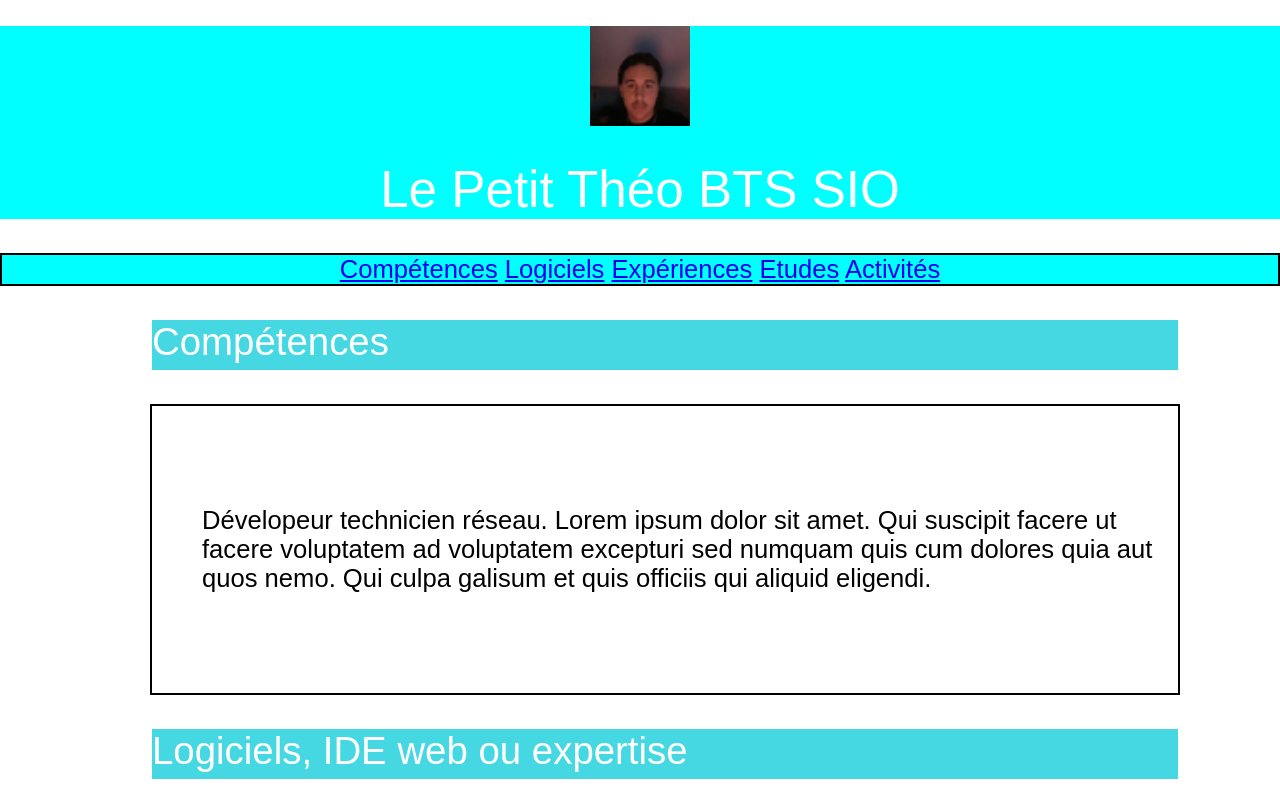
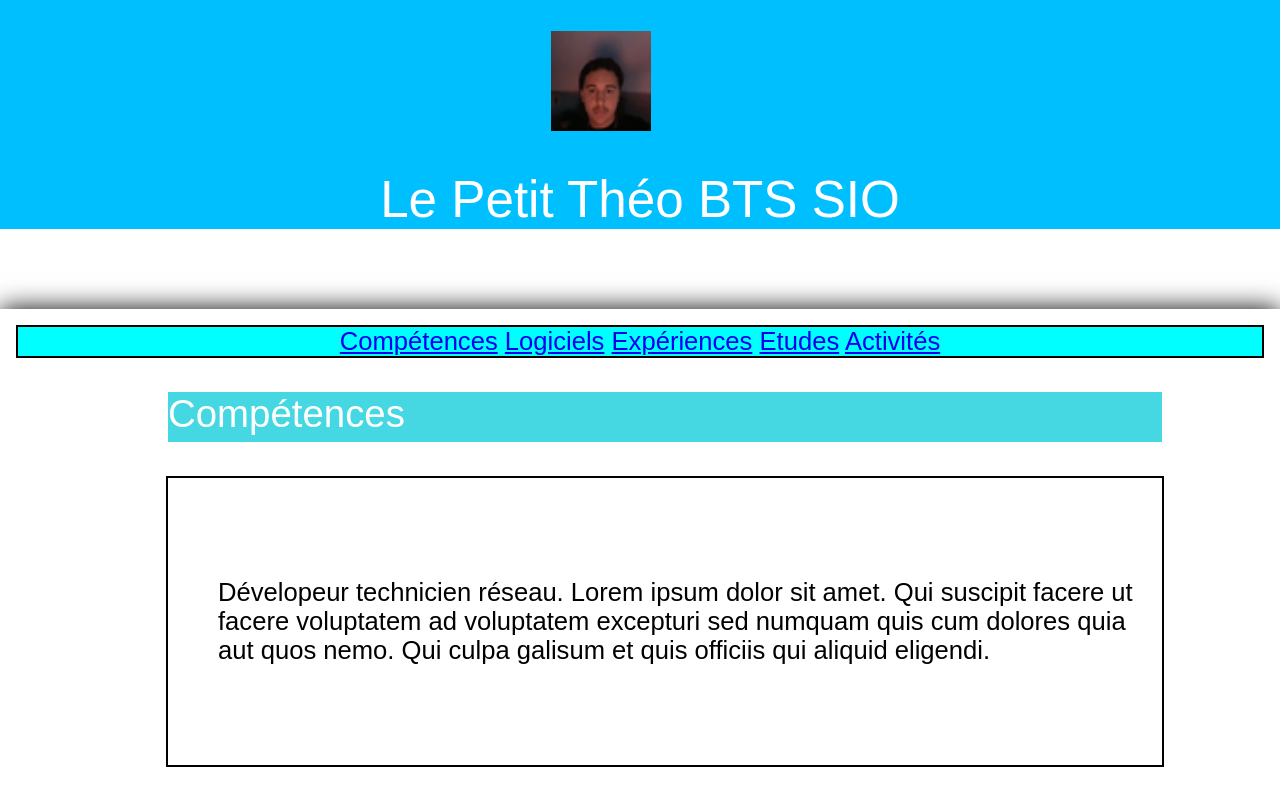
Before and after one commit to Azadtekk/Projet_portefolio, a plain HTML site: page index.html in a window 1280 px wide. Shown: the top 795 px of the page. Drawn offline with Linux system fonts and the light colour scheme.

Commit message:
Push quasi final

```diff
--- a/css/main.css
+++ b/css/main.css
@@ -1,14 +1,28 @@
 html {
     font-size: 62,5%;
 }
+
+/* Corps principale*/
 body{
     font: 1.6rem sans-serif; /*16px */
     margin: 0;
 }
 
+main{
+    background-color: white;
+    max-width: 80.0rem;
+    padding: 1.0rem;
+    margin: 5.0rem auto 1.0rem;
+    box-shadow: 0 0 25px #000000;
+
+}
+/* Fin corps principale*/
+
 h1,h2{
     font-weight: normal;
 }
+
+/* Placement et dimension image*/
 img{
     width: 100px;
     height: 100px;
@@ -16,10 +30,24 @@ img{
     margin-right: 5%;
     margin-left: 5%;
 }
+
+.selfie{
+    text-align: left;
+    margin-left: 475px;
+}
+.icone{
+    text-align: center;
+}
+/* Fin de placement et dimension image*/
+
+/* Couleur police titre */
 h2,h1{
     color: white;
 
 }
+/* Fin couleur police titre*/
+
+/* Bordures, placement et couleurs de ces dernières*/
 h2{
     height: 50px;
     border-width: 2px;
@@ -28,9 +56,8 @@ h2{
     background-color: hsl(184, 73%, 58%);
     margin-left: 150px;
     margin-right: 100px;
+}
 
-
-}
 p{
     border-width: 2px;
     border-style: solid;
@@ -41,16 +68,7 @@ p{
     margin-left: 150px;
     margin-right: 100px;
 }
-header,h1{
-    text-align: center;
-    background-color: aqua;
 
-}
-h3{
-    text-align: center;
-    margin-top: 200px;
-
-}
 nav{
     text-emphasis-color: white;
     text-align: center;
@@ -59,9 +77,18 @@ nav{
     border-color: black;
     background-color: aqua;
 }
-.icone{
+/* Fin bordure placement*/
+
+/* Placement du texte*/
+header,h1{
+    text-align:center;
+    background-color: deepskyblue;
+    padding-top: 5px;
+}
+
+h3{
     text-align: center;
+    margin-top: 100px;
+
 }
-.selfie{
-    text-align: center;
-}
+/* Fin placement texte*/
```
Also changed, not shown: asset/coloriage-renne-de-noel-17.jpg (added), asset/unnamed.jpg (added).
